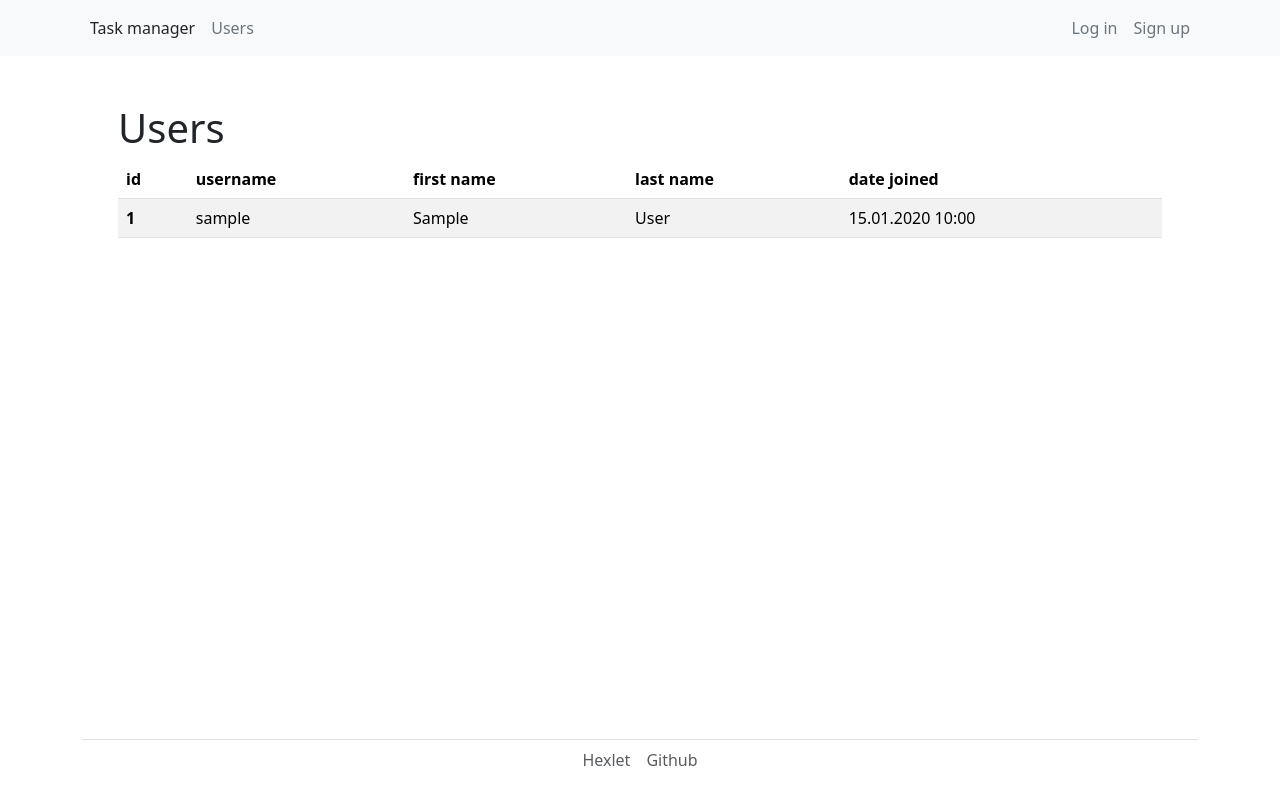
After one commit to alena-yudzina/python-project-lvl4, a Django app: page /users/ in a window 1280 px wide. The commit adds this page. Run offline with Django 3.2, Linux system fonts and the light colour scheme; tables that the repository leaves empty hold one stand-in row (values such as "Sample post"); some libraries are stand-ins or nearby versions.

Commit message:
add users, login and logout forms

```diff
--- /dev/null
+++ b/task_manager/templates/base.html
@@ -0,0 +1,64 @@
+{% load static %}
+{% load i18n %}
+
+{% load django_bootstrap5 %}
+{% bootstrap_css %}
+{% bootstrap_javascript %}
+
+<!DOCTYPE html>
+<head>
+    <title>{% block title %}Task manager{% endblock %}</title>
+    <link rel="icon" href="{% static 'favicon.svg' %}">
+</head>
+
+<body>
+    {% block navbar %}
+        {% if user.is_authenticated %}
+            <nav class="py-2 bg-light">
+                <div class="container d-flex flex-wrap">
+                <ul class="nav me-auto">
+                    <li class="nav-item"><a href="{% url '/' %}" class="nav-link link-dark px-2 active" aria-current="page">{% trans "Task manager" %}</a></li>
+                    <li class="nav-item"><a href="{% url 'users' %}" class="nav-link fw-light link-secondary px-2">{% trans "Users" %}</a></li>
+                    <li class="nav-item"><a href="{% url '/' %}" class="nav-link fw-light link-secondary px-2">{% trans "Statuses" %}</a></li>
+                    <li class="nav-item"><a href="{% url '/' %}" class="nav-link fw-light link-secondary px-2">{% trans "Tags" %}</a></li>
+                    <li class="nav-item"><a href="{% url '/' %}" class="nav-link fw-light link-secondary px-2">{% trans "Tasks" %}</a></li>
+                </ul>
+                <ul class="nav">
+                    <li class="nav-item"><a href="{% url 'logout' %}" class="nav-link fw-light link-secondary px-2">{% trans "Log out" %}</a></li>
+                </ul>
+                </div>
+            </nav>
+
+        {% else %}
+            <nav class="py-2 bg-light">
+                <div class="container d-flex flex-wrap">
+                <ul class="nav me-auto">
+                    <li class="nav-item"><a href="{% url '/' %}" class="nav-link link-dark px-2 active" aria-current="page">{% trans "Task manager" %}</a></li>
+                    <li class="nav-item"><a href="{% url 'users' %}" class="nav-link fw-light link-secondary px-2">{% trans "Users" %}</a></li>
+
+                </ul>
+                <ul class="nav">
+                    <li class="nav-item"><a href="{% url 'login' %}" class="nav-link fw-light link-secondary px-2">{% trans "Log in" %}</a></li>
+                    <li class="nav-item"><a href="{% url 'signup' %}" class="nav-link fw-light link-secondary px-2">{% trans "Sign up" %}</a></li>
+                </ul>
+                </div>
+            </nav>
+        {% endif %}
+    {% endblock %}
+
+    <div class="container wrapper flex-grow-1 p-5">
+        {% block content %}{% endblock %}
+    </div>
+
+    {% block footer %}
+        <div class="container fixed-bottom">
+        <footer>
+            <ul class="nav justify-content-center border-top pb-1 mb-3">
+                <li class="nav-item"><a href="https://ru.hexlet.io/" class="nav-link px-2 text-muted">Hexlet</a></li>
+                <li class="nav-item"><a href="https://github.com/uzapolsky" class="nav-link px-2 text-muted">Github</a></li>
+            </ul>
+        </footer>
+        </div>
+    {% endblock %}
+
+</body>
--- /dev/null
+++ b/task_manager/templates/users.html
@@ -0,0 +1,35 @@
+{% extends "base.html" %}
+
+{% load static %}
+{% load i18n %}
+
+{% load django_bootstrap5 %}
+{% bootstrap_css %}
+{% bootstrap_javascript %}
+
+
+{% block content %}
+    <h1>{% trans 'Users' %}</h1>
+    <table class="table table-striped table-hover">
+        <thead>
+            <tr>
+            <th scope="col">id</th>
+            <th scope="col">{% trans 'username' %}</th>
+            <th scope="col">{% trans 'first name' %}</th>
+            <th scope="col">{% trans 'last name' %}</th>
+            <th scope="col">{% trans 'date joined' %}</th>
+            </tr>
+        </thead>
+        <tbody>
+    {% for user in users %}
+        <tr>
+            <th scope="row">{{ user.id }}</th>
+            <td>{{ user.username }}</td>
+            <td>{{ user.first_name }}</td>
+            <td>{{ user.last_name }}</td>
+            <td>{{ user.date_joined|date:'d.m.Y H:i' }}</td>
+        </tr>
+    {% endfor %}
+        </tbody>
+    </table>
+{% endblock %}
--- a/task_manager/urls.py
+++ b/task_manager/urls.py
@@ -17,8 +17,13 @@ from django.contrib import admin
 from django.urls import path
 
 from task_manager import views
+from .views import SignUp, Users, Logout, Login
 
 urlpatterns = [
-    path('', views.index),
+    path('', views.index, name='/'),
     path('admin/', admin.site.urls),
+    path('users/create/', SignUp.as_view(), name='signup'),
+    path('users/', Users.as_view(), name='users'),
+    path('logout/', Logout.as_view(), name='logout'),
+    path('logoin/', Login.as_view(), name='login'),
 ]
--- a/task_manager/views.py
+++ b/task_manager/views.py
@@ -1,7 +1,52 @@
-from django.shortcuts import render
+from django.contrib.auth import authenticate, login, logout
+from django.contrib.auth.models import User
+from django.shortcuts import render, HttpResponseRedirect
+from django.urls import reverse
 from django.utils.translation import gettext as _
+from django.views import View
+
+from .models import LoginForm
+
 
 def index(request):
     return render(request, 'index.html', context={
         'greeting': _('Hello'),
     })
+
+
+class SignUp(View):
+
+    def get(self, request, *args, **kwargs):
+        return render(request, 'sign_up_form.html', context = {})
+
+
+class Login(View):
+
+    def get(self, request, *args, **kwargs):
+        form = LoginForm()
+        return render(request, 'login.html', context = {'form': form})
+
+
+class Logout(View):
+
+    def get(self, request, *args, **kwargs):
+        logout(request)
+        return HttpResponseRedirect(reverse('/'))
+
+
+class Users(View):
+    def get(self, request, *args, **kwargs):
+        users = User.objects.all().order_by('username')
+        users_context = []
+        fields = User._meta.get_fields()
+        print(fields)
+        for user in users:
+            users_context.append({
+                'id': user.id,
+                'username': user.username,
+                'first_name': user.first_name,
+                'last_name': user.last_name,
+                'date_joined': user.date_joined,
+                }
+            )
+        return render(request, 'users.html', context = {'users': users_context})
```
Also changed, not shown: task_manager/models.py (added, +15 -0 lines), task_manager/templates/index.html (+4 -35 lines), task_manager/templates/login.html (added, +18 -0 lines), task_manager/templates/sign_up_form.html (added, +23 -0 lines), 1 other file.
